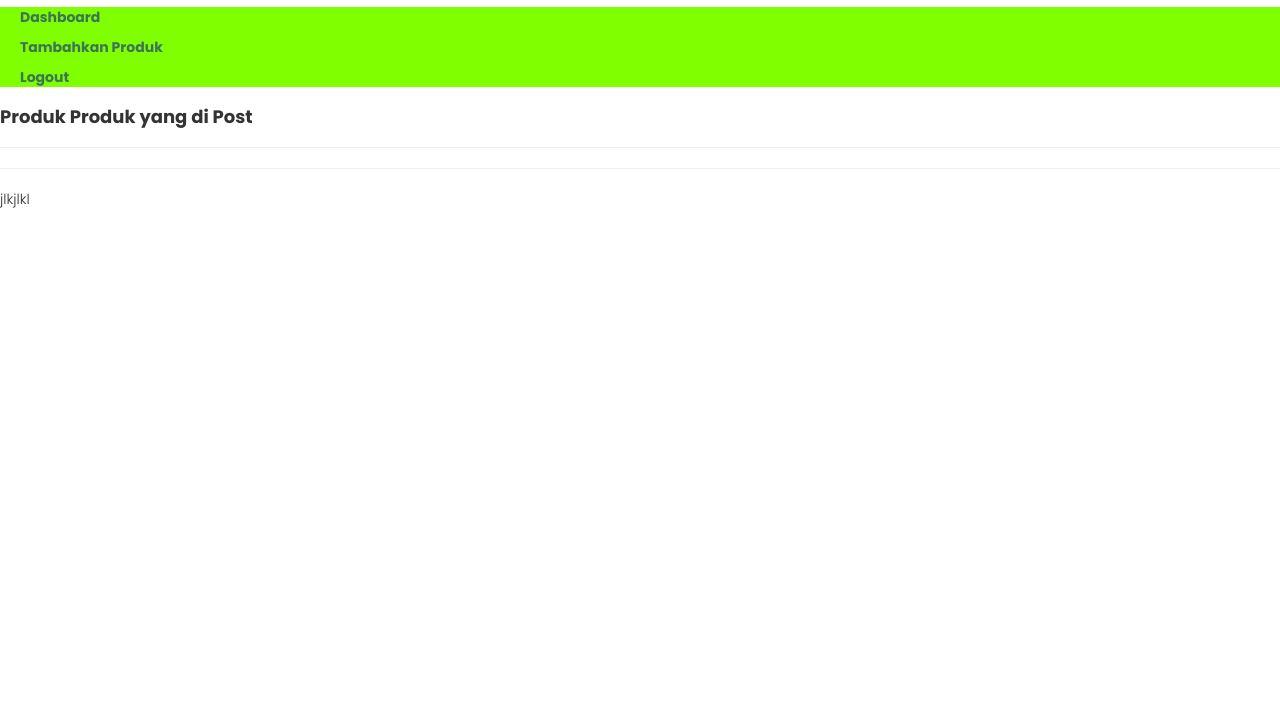
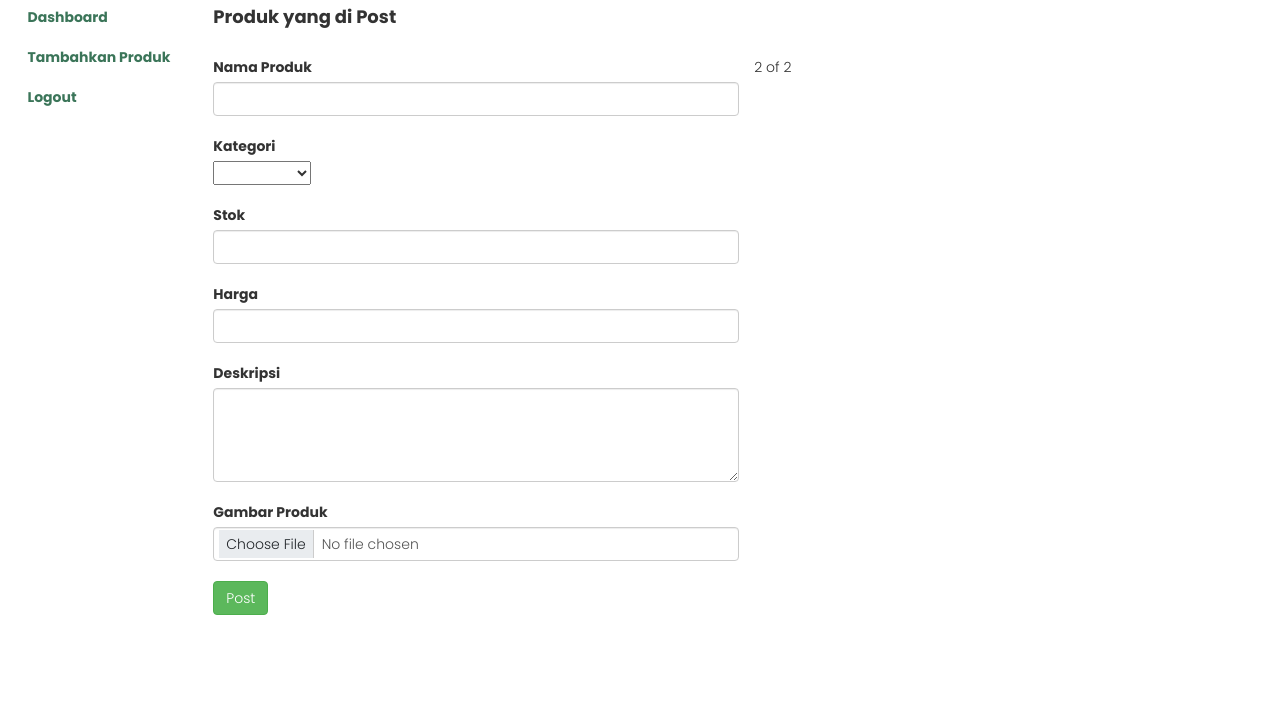
Before and after one commit to syarif-nj/FP-PWEB, a plain HTML site: page tambahProduk.html in a window 1280 px wide. Shown: the part 93-820 px from the top of the page. Drawn offline with nearby package versions, Linux system fonts and the light colour scheme; files that its build step writes are made by us from their sources.

Commit message:
nambah form

```diff
--- a/tambahProduk.html
+++ b/tambahProduk.html
@@ -4,40 +4,73 @@
     <meta charset="UTF-8">
     <meta http-equiv="X-UA-Compatible" content="IE=edge">
     <meta name="viewport" content="width=device-width, initial-scale=1.0">
+    <link href="https://cdn.jsdelivr.net/npm/bootstrap@5.0.1/dist/css/bootstrap.min.css" rel="stylesheet"
+    integrity="sha384-+0n0xVW2eSR5OomGNYDnhzAbDsOXxcvSN1TPprVMTNDbiYZCxYbOOl7+AMvyTG2x" crossorigin="anonymous">
     <link rel="stylesheet" href="https://maxcdn.bootstrapcdn.com/bootstrap/3.4.1/css/bootstrap.min.css">
     <script src="https://ajax.googleapis.com/ajax/libs/jquery/3.5.1/jquery.min.js"></script>
     <script src="https://maxcdn.bootstrapcdn.com/bootstrap/3.4.1/js/bootstrap.min.js"></script>
-    <link rel="stylesheet" href="Dashboard.css">
+    <link rel="stylesheet" href="/Asset/css/dashboard.css">
+    <link rel="stylesheet" href="/Asset/css/index.css">
     <title>Document</title>
 </head>
 <body>
-    <nav>
-        <nav class="nav-hello">
-            <h1>Hello, Syarif</h1>
-        </nav>
-        <div class="nav-dashboard">
-            <nav class="nav-kiri">
-                <nav>
-                    <ul  class="list-group">
-                        <li ><a href="#"><p class="list-style">Dashboard</p></a></li>
-                        <li ><a href="#"><p class="list-style">Tambahkan Produk</p></h4></a></li>
-                        <li ><a href="#"><p class="list-style">Logout</p></a></li>
-                    </ul>
+    <div>
+        <div  class="nav-hello">
+            <h3>Hello, Syarif</h3>
+        </div>
+        <div class="container-fluid">
+            <div class="row">
+                <div class="col-2">
+                    <div>
+                        <ul  class="list-group">
+                            <li ><a href="#"><p class="list-style">Dashboard</p></a></li>
+                            <li ><a href="#"><p class="list-style">Tambahkan Produk</p></a></li>
+                            <li ><a href="#"><p class="list-style">Logout</p></a></li>
+                        </ul>
+                    </div>
                 </div>
-            </nav>
-            <div class="nav-kanan">
-                <h4>Produk Produk yang di Post</h4>
-                <hr size="5" color="red" width="100%">
-                <nav>
-                    <div class="div-kiri">
-                        <form action=""></form>
+                <div class="col">
+                    <div class="row">
+                        <div class="col">
+                            <h4>Produk yang di Post</h4><br>
+                        </div>
                     </div>
-                    <div class="div-kanan">
-                        <hr><p>jlkjlkl</p>
+                    <div class="row">
+                        <div class="col">
+                            <form action="">
+                                <label for="namaproduk">Nama Produk</label><br>
+                                <input type="text" class="form-control" id="nama"><br>
+                                <label for="kategoti">Kategori</label><br>
+                                <select aria-label="Default select example">
+                                    <option selected> </option>
+                                    <option value="1">Kecatikan</option>
+                                    <option value="2">Pembersih</option>
+                                    <option value="3">Kesehatan</option>
+                                    <option value="5">Anak-anak</option>
+                                    <option value="6">Dapur</option>
+                                    <option value="7">Tas</option>
+                                    <option value="8">Pakaian</option>
+                                    <option value="9">Makanan</option>
+                                    <option value="10">Minuman</option>
+                                </select><br><br>
+                                <label for="stok">Stok</label>
+                                <input type="text" id="stok" class="form-control"><br>
+                                <label for="harga">Harga</label>
+                                <input type="text" id="harga" class="form-control"><br>
+                                <label for="deskripsi">Deskripsi</label>
+                                <textarea name="" id="deskripsi" rows="4" class="form-control"></textarea><br>
+                                <label for="gambar">Gambar Produk</label>
+                                <input type="file" id="file" class="form-control"><br>
+                                <button type="submit" class="btn btn-success">Post</button>
+                            </form>
+                            <br><br><br><br>
+                        </div>
+                        <div class="col">
+                            2 of 2
+                        </div>
                     </div>
-                </nav>
-            </div>
+                </div>
         </div>
-    </nav>
+    </div>
 </body>
 </html>
```
